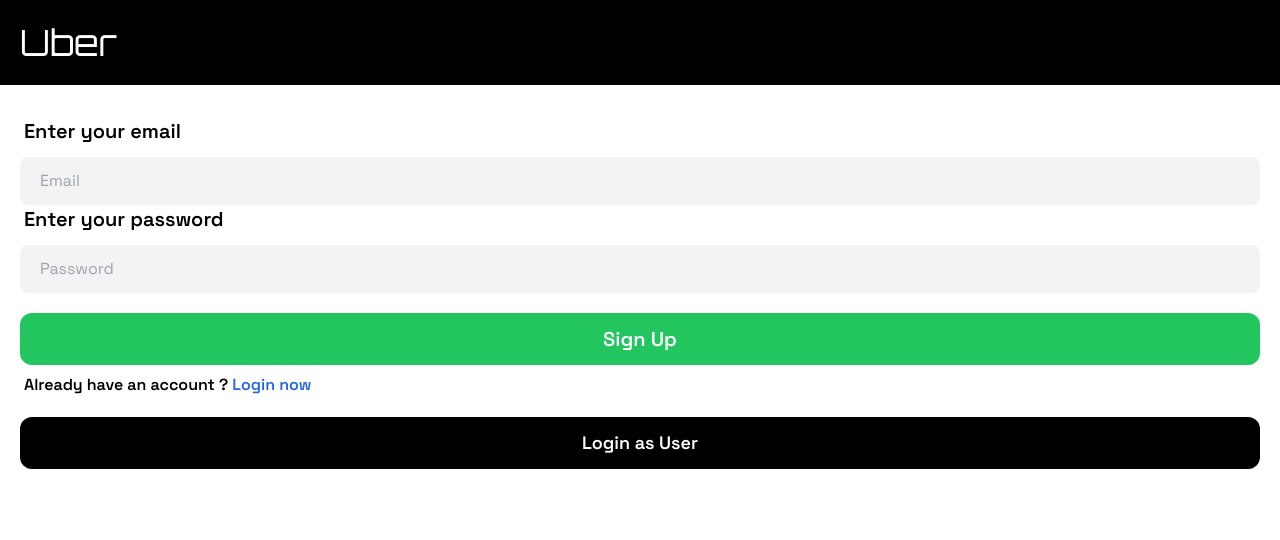
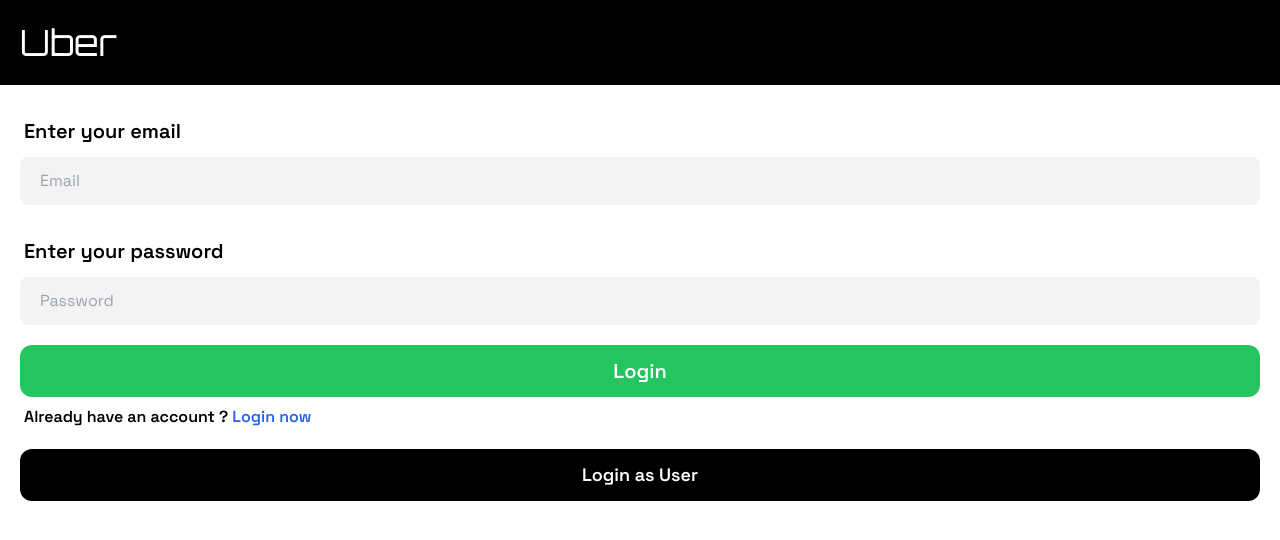
Before and after one commit to IndSumit07/Uber-Clone, a React (Vite) app in the folder client/: page /captain-login in a window 1280 px wide. Shown: the top 540 px of the page. Built offline with nearby package versions, Linux system fonts and the light colour scheme; a web font is replaced by a local one.

Commit message:
All Bug Fixed

```diff
--- a/client/src/context/CaptainContext.jsx
+++ b/client/src/context/CaptainContext.jsx
@@ -1,10 +1,12 @@
 import axios from "axios";
 import React, { createContext, useState } from "react";
-import { Navigate } from "react-router-dom";
+import { useNavigate } from "react-router-dom";
 import { toast } from "react-toastify";
+
 export const CaptainDataContext = createContext();
 
 const CaptainContext = ({ children }) => {
+  const navigate = useNavigate();
   const [captain, setCaptain] = useState(null);
   const backendUrl = import.meta.env.VITE_BACKEND_URL;
 
@@ -18,11 +20,12 @@
       });
       if (response.status === 200) {
         localStorage.removeItem("token");
-        Navigate("/user-login");
-        toast.success(response.data.message);
+        navigate("/user-login");
+
+        toast.success(response.data?.message);
       }
     } catch (error) {
-      toast.error(error.response.data.message);
+      toast.error(error.message);
     }
   };
   return (
--- a/client/src/pages/CaptainLogin.jsx
+++ b/client/src/pages/CaptainLogin.jsx
@@ -80,7 +80,9 @@
             value={form.email}
             className="bg-[#F3F3F3] w-full px-5 py-3 rounded-lg"
           />
-          <p className="mb-3 ml-1 font-semibold text-xl">Enter your password</p>
+          <p className="mb-3 ml-1 mt-8 font-semibold text-xl">
+            Enter your password
+          </p>
 
           <input
             onChange={handleChange}
@@ -91,7 +93,7 @@
             className="bg-[#F3F3F3] w-full px-5 py-3 rounded-lg"
           />
           <button className="mt-5 flex bg-green-500 w-full justify-center items-center py-3 rounded-xl text-xl font-semibold text-white hover:opacity-75 transition-all duration-150">
-            Sign Up
+            Login
           </button>
           <p className="mt-2 ml-1 font-semibold">
             Already have an account ?{" "}
--- a/client/src/pages/CaptainSignup.jsx
+++ b/client/src/pages/CaptainSignup.jsx
@@ -184,7 +184,7 @@
             />
           </div>
           <button className="mt-5 flex bg-green-500 w-full justify-center items-center py-3 rounded-xl text-xl font-semibold text-white hover:opacity-75 transition-all duration-150">
-            Sign Up
+            SignUp
           </button>
           <p className="mt-2 ml-1 font-semibold">
             Already have an account ?{" "}
--- a/client/src/pages/Home.jsx
+++ b/client/src/pages/Home.jsx
@@ -3,7 +3,7 @@
 import { CaptainDataContext } from "../context/CaptainContext";
 const Home = () => {
   const { userLogout, user } = useContext(UserDataContext);
-  const { captainLogout, captain } = useContext(CaptainDataContext);
+  const { captainLogout } = useContext(CaptainDataContext);
 
   const handleLogout1 = async () => {
     userLogout();
@@ -15,7 +15,7 @@
     <div className="p-10 text-xl flex flex-col justify-center items-center gap-5">
       <button onClick={handleLogout1}>User Logout</button>
       <button onClick={handleLogout2}>Captain Logout</button>
-      <div>{JSON.stringify(user)}</div>
+      <div>{user && JSON.stringify(user)}</div>
     </div>
   );
 };
```
Also changed, not shown: 1 other file (tests, documents, lock files or other folders).
